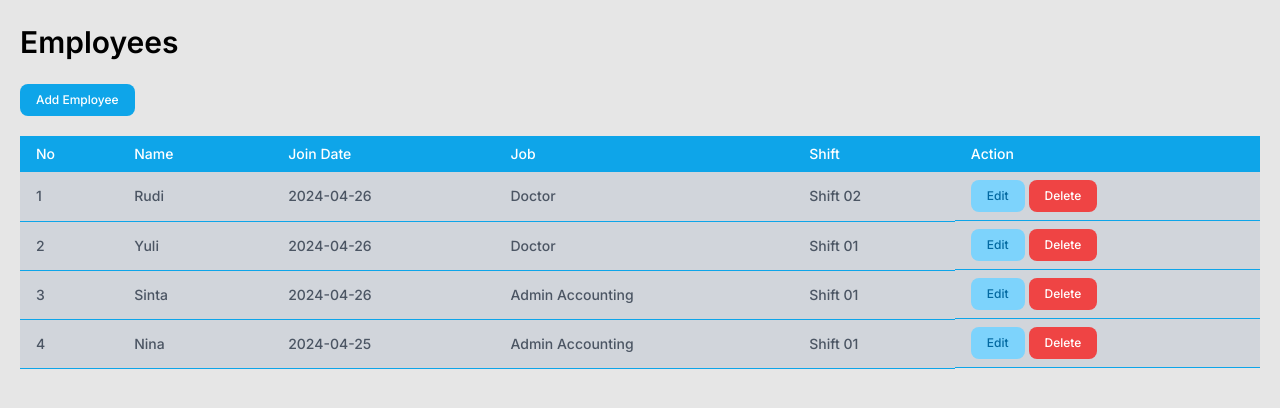
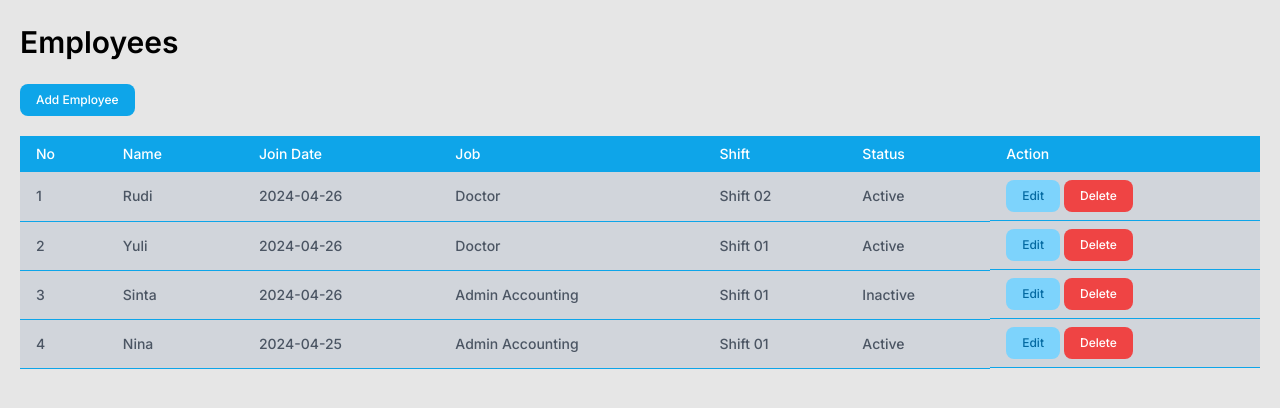
Before and after one commit to lazkerz/NurulFatmaPutriLazira_test_FE, a Next.js app: page /employee in a window 1280 px wide. Shown: the top 408 px of the page. Built offline with nearby package versions, Linux system fonts and the light colour scheme; data requests are answered from the project's data file.

Commit message:
fix: fix direct edit

```diff
--- a/app/components/organ/ListEmployees.tsx
+++ b/app/components/organ/ListEmployees.tsx
@@ -13,7 +13,8 @@ interface DataEmployee {
     name: string;
     joinDate: Date;
     job: string;
-    shift: string;
+    shift: string
+    status: boolean;
   }
 
 const ListEmployees = () => {
@@ -101,6 +102,9 @@ const ListEmployees = () => {
                         <th className="whitespace-nowrap px-4 py-2 font-medium text-white w-20">
                             <span className="block text-left">Shift</span>
                         </th>
+                        <th className="whitespace-nowrap px-4 py-2 font-medium text-white w-20">
+                            <span className="block text-left">Status</span>
+                        </th>
                         <th className="whitespace-nowrap px-4 py-2 font-medium text-white w-10">
                             <span className="block text-left">Action</span>
                         </th>
@@ -135,6 +139,11 @@ const ListEmployees = () => {
                         {employee.shift}
                         </span>
                         </td>
+                        <td className="whitespace-nowrap px-4 py-2 font-medium text-gray-900 border-b border-sky-500">
+                            <span className="block text-left text-gray-600">
+                        {employee.status ? "Active" : "Inactive"}
+                        </span>
+                        </td>
                         <td className="whitespace-nowrap flex space-around gap-1 px-4 py-2 font-medium text-gray-900 border-b border-sky-500">
                         <Link href={`/employee/edit/${employee.id}`}
                             className="inline-block rounded-lg bg-sky-300 px-4 py-2 text-xs font-medium text-sky-700 hover:bg-gray-200 transition-all"
--- a/app/employee/edit/[id]/page.tsx
+++ b/app/employee/edit/[id]/page.tsx
@@ -90,7 +90,7 @@ const EmployeesId = ({ params } : {
               showConfirmButton: false,
               timer: 1000,
               didClose: () => {
-                window.location.href = '/pages'; // Redirect to employee table page
+                window.location.href = '/employee'; // Redirect to employee table page
               }
             });
           }else{
--- a/db.json
+++ b/db.json
@@ -45,7 +45,7 @@
       "joinDate": "2024-04-26T00:00:00.000Z",
       "job": "Admin Accounting",
       "shift": "Shift 01",
-      "status": true,
+      "status": false,
       "id": "94ea"
     },
     {
```
